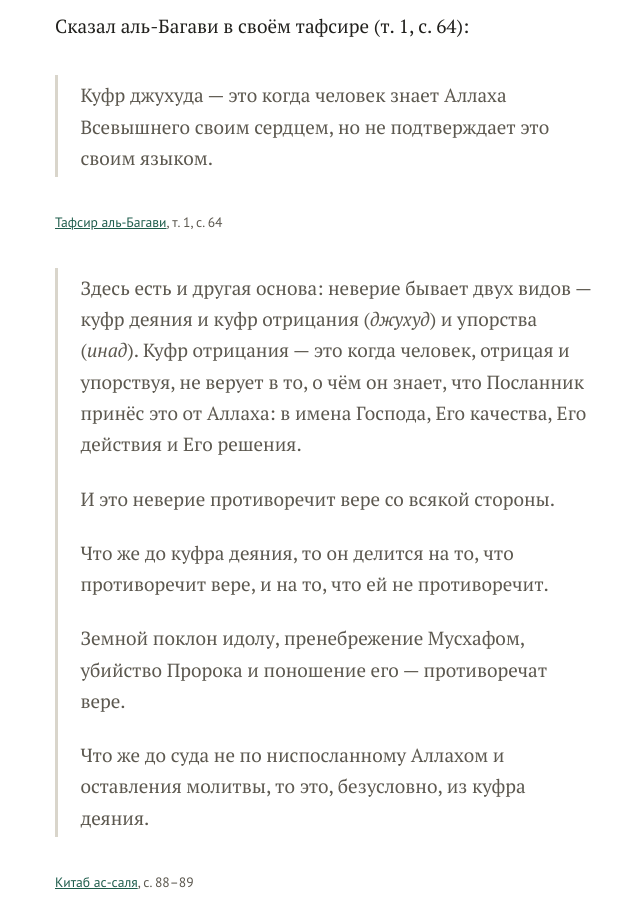
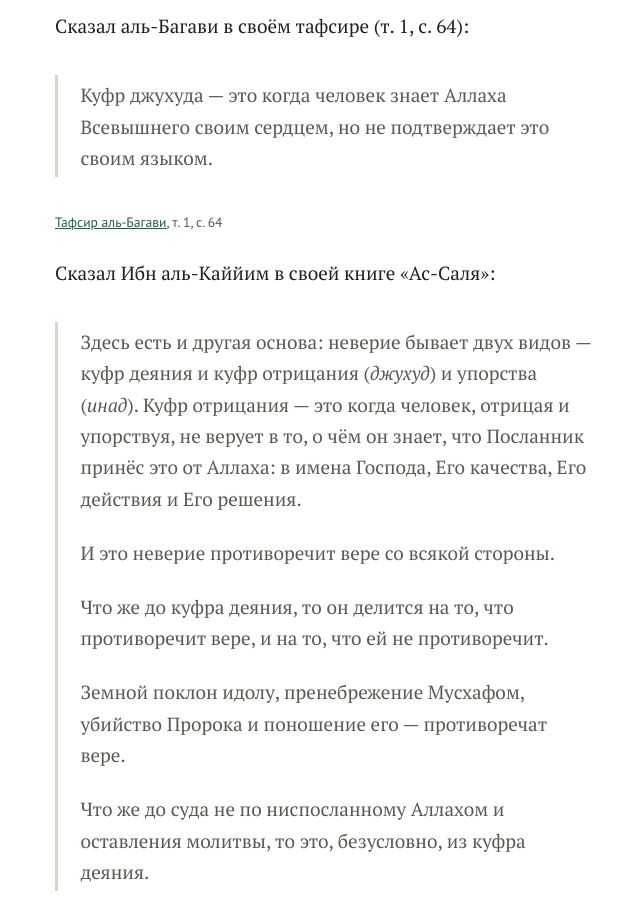
Before and after one commit to balqani/tahakum, a Jekyll site: the page built from chast-01.md, in a window 1280 px wide and 900 px high, scrolled down 13087 px. Shown: the whole window, without its empty margins (317-957 px from the left). Built offline with Jekyll 4.4.1, drawn with Linux system fonts in a browser that asks for light colours.

Commit message:
Update chast-01.md

```diff
--- a/chast-01.md
+++ b/chast-01.md
@@ -170,6 +170,8 @@ next_title: "Часть вторая"
 
 <span class="source">[Тафсир аль-Багави](https://shamela.ws/book/41/60), т. 1, с. 64</span>
 
+Сказал Ибн аль-Каййим в своей книге «Ас-Саля»:
+
 > Здесь есть и другая основа: неверие бывает двух видов — куфр деяния
 > и куфр отрицания (<span class="term">джухуд</span>) и упорства
 > (<span class="term">инад</span>). Куфр отрицания — это когда человек,
```
